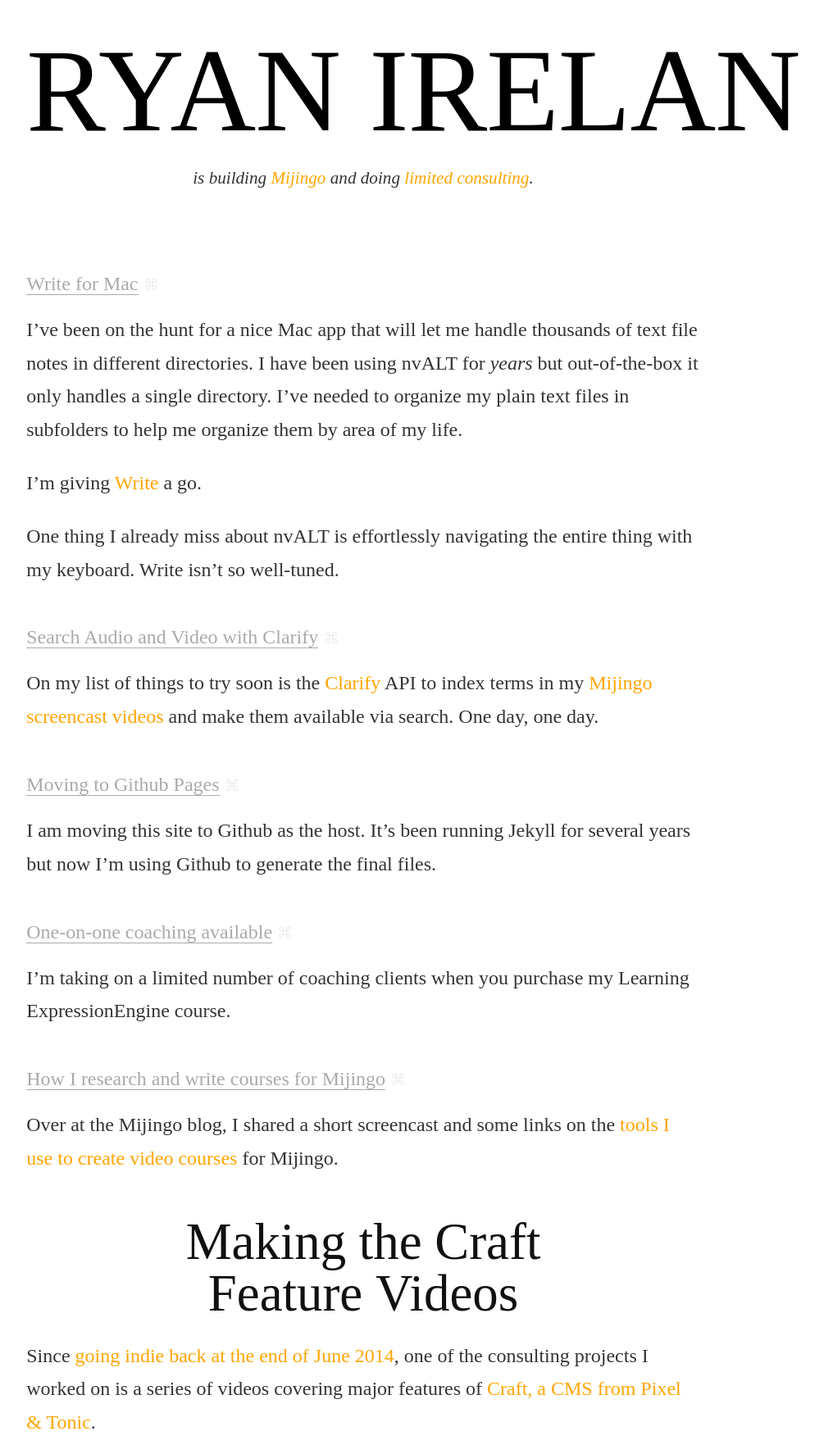
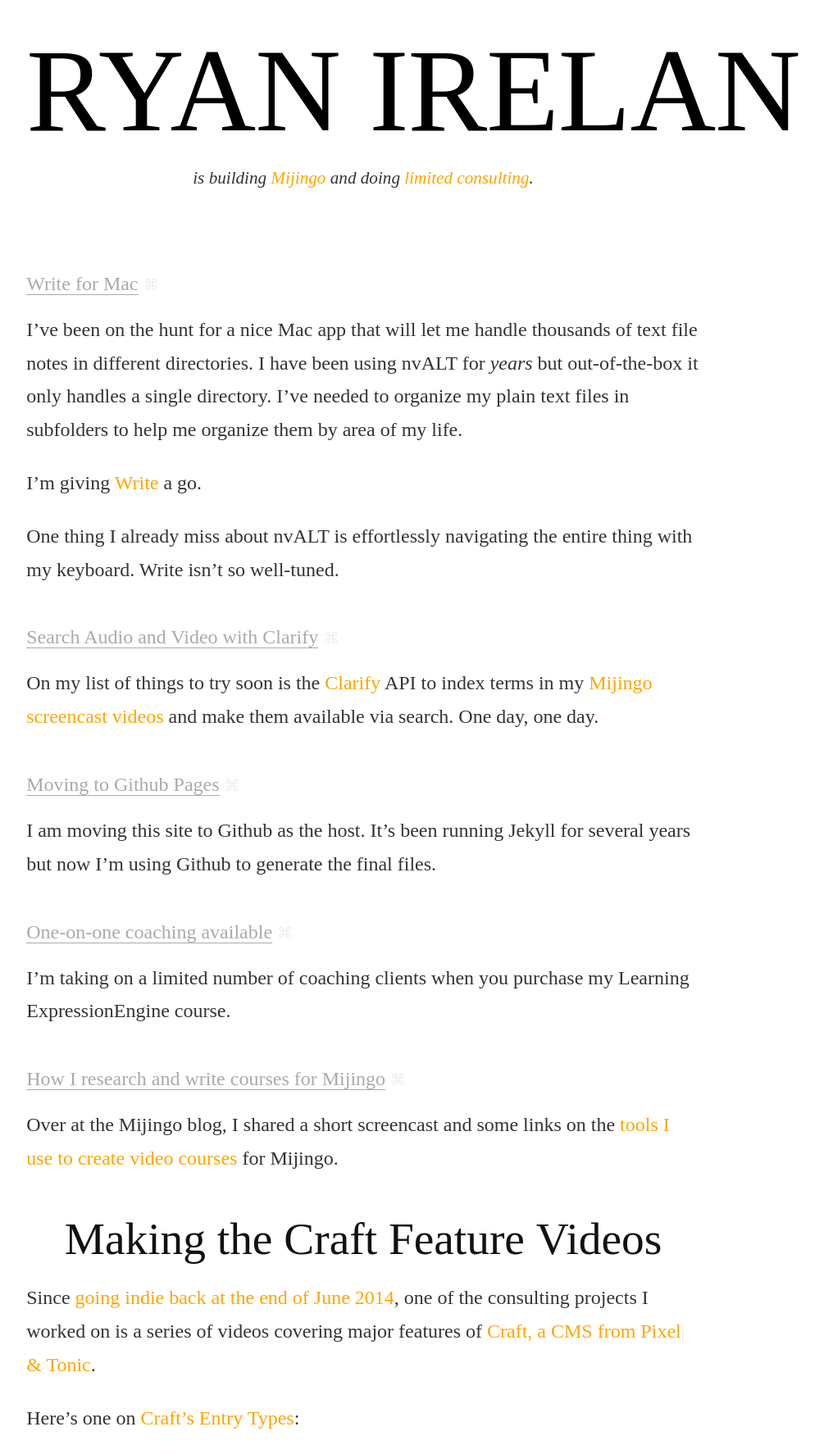
Before and after one commit to ryanirelan/ryanirelan.github.io, a Jekyll site: the page built from index.html, in a window 1280 px wide. Shown: the top 1774 px of the page at 82% size, without its empty margins (197-1202 px from the left). Built offline with Jekyll 4.4.1, drawn with Linux system fonts in a browser that asks for light colours; nearby versions of some CDN libraries; some web fonts are replaced; grey boxes are pictures that could not be loaded.

Commit message:
Update screen.css

```diff
--- a/stylesheets/screen.css
+++ b/stylesheets/screen.css
@@ -139,7 +139,7 @@
   margin-bottom: 50px; }
 
 #content article h2 {
-  font-size: 2.618em;
+  font-size: 2.308em;
   margin: 0;
   font-weight: 500;
   text-align: center; }
```
